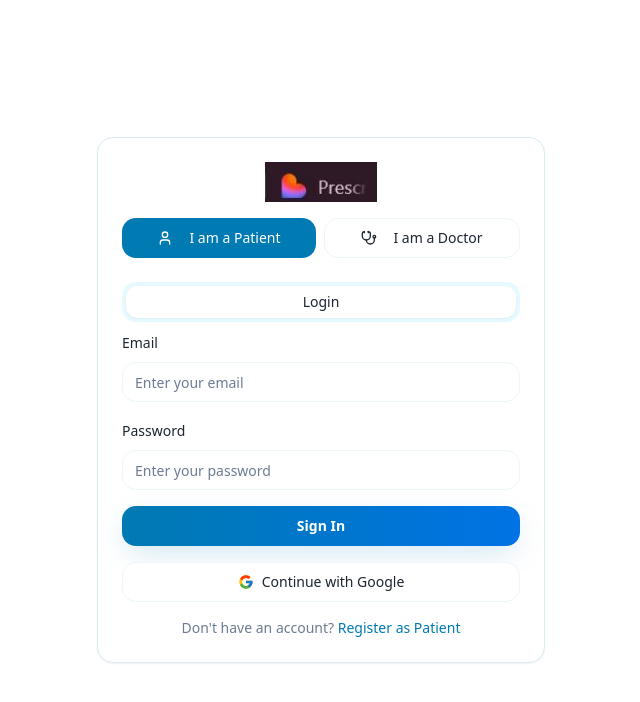
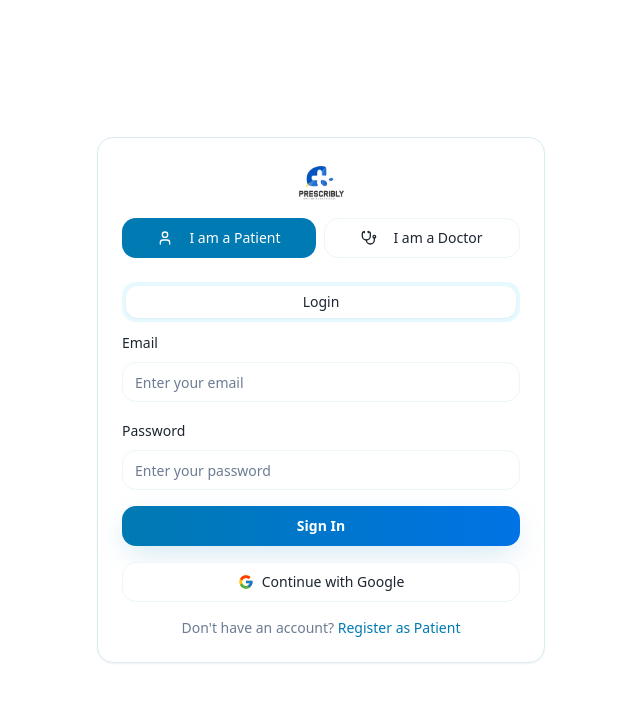
Before and after one commit to wealthnation-a11/prescribly-d36394f4, a React (Vite) app: page /login in a window 1280 px wide. Shown: the top 702 px of the page, without its empty margins (319-959 px from the left). Built offline with nearby package versions, Linux system fonts and the light colour scheme.

Commit message:
Update homepage logo

```diff
--- a/src/components/Logo.tsx
+++ b/src/components/Logo.tsx
@@ -12,7 +12,7 @@ export const Logo = ({ size = "md", withLink = false, className, priority = fals
   const heightCls = size === "sm" ? "h-6" : size === "lg" ? "h-10" : "h-8";
   const Img = (
     <img
-      src="/prescribly-logo.jpg"
+      src="/prescribly-logo.png"
       alt="Prescribly logo"
       width={236}
       height={286}
```
Also changed, not shown: public/prescribly-logo.png (added).
